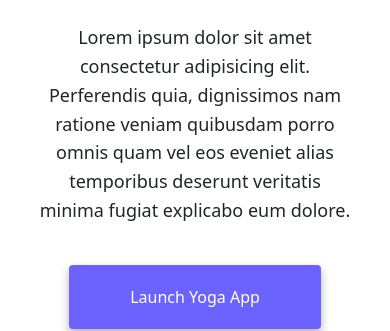
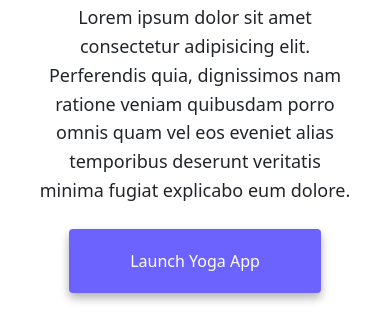
Before and after one commit to AramehSL/My-portfolio, a plain HTML site: page index.html in a window 390 px wide. Shown: the part 516-847 px from the top of the page. Drawn offline with nearby package versions, Linux system fonts and the light colour scheme.

Commit message:
final edit for homework

```diff
--- a/css/style.css
+++ b/css/style.css
@@ -5,7 +5,7 @@
 }
 
 body {
-  margin: 120px auto 0;
+  margin: 120px auto;
   max-width: 100%;
 }
 .navbar {
@@ -102,7 +102,6 @@ body {
 .row {
   display: flex;
   justify-content: center;
-  text-align: center;
   margin: 40px 15px;
 }
 
@@ -115,11 +114,10 @@ body {
   line-height: 1.6;
   text-align: left;
   background-color: transparent;
+  /* margin-bottom: 30px; */
 }
 
 .main-link-btn {
-  margin-left: 20px;
-  float: left;
   border-radius: 4px;
   padding: 20px 15px;
   text-decoration: none;
@@ -166,15 +164,13 @@ body {
   .app-content {
     text-align: center;
   }
-  .app-content {
-    padding: 20px 0;
-  }
+
   .home-img {
     display: none;
   }
   .main-link-btn {
     display: block;
-    margin: 20px 30px;
-    float: none;
+    margin: 10px 30px;
+    text-align: center;
   }
 }
--- a/index.html
+++ b/index.html
@@ -5,7 +5,8 @@
   <meta charset="UTF-8" />
   <meta http-equiv="X-UA-Compatible" content="IE=edge" />
   <meta name="viewport" content="width=device-width, initial-scale=1.0" />
-  <meta name="description" content="Arameh is a front-end developer and photographer based in Canada">
+  <meta name="description" content="Arameh is a front-end developer and photographer based in Canada, Check out her projects and
+      contact her for job inquiries">
   <link href="https://cdn.jsdelivr.net/npm/bootstrap@5.1.3/dist/css/bootstrap.min.css" rel="stylesheet"
     integrity="sha384-1BmE4kWBq78iYhFldvKuhfTAU6auU8tT94WrHftjDbrCEXSU1oBoqyl2QvZ6jIW3" crossorigin="anonymous" />
   <script src="https://cdn.jsdelivr.net/npm/bootstrap@5.1.3/dist/js/bootstrap.bundle.min.js"
@@ -50,7 +51,7 @@
       </div>
       <div class="col-sm-6">
         <h2 class="app-title mt-1">Yoga App</h2>
-        <p class="app-content">
+        <p class="app-content mb-4">
           Lorem ipsum dolor sit amet consectetur adipisicing elit. Perferendis
           quia, dignissimos nam ratione veniam quibusdam porro omnis quam vel
           eos eveniet alias temporibus deserunt veritatis minima fugiat
@@ -64,7 +65,7 @@
     <div class="row">
       <div class="col-sm-6">
         <h2 class="app-title mt-4">Weather App</h2>
-        <p class="app-content">
+        <p class="app-content mb-4">
           Lorem ipsum dolor sit amet consectetur adipisicing elit. Perferendis
           quia, dignissimos nam ratione veniam quibusdam porro omnis quam vel
           eos eveniet alias temporibus deserunt veritatis minima fugiat
@@ -83,7 +84,7 @@
       </div>
       <div class="col-sm-6">
         <h2 class="app-title mt-4">Photography Page</h2>
-        <p class="app-content">
+        <p class="app-content mb-4">
           Lorem ipsum dolor sit amet consectetur adipisicing elit. Perferendis
           quia, dignissimos nam ratione veniam quibusdam porro omnis quam vel
           eos eveniet alias temporibus deserunt veritatis minima fugiat
```
Also changed, not shown: about.html (+2 -1 lines).
